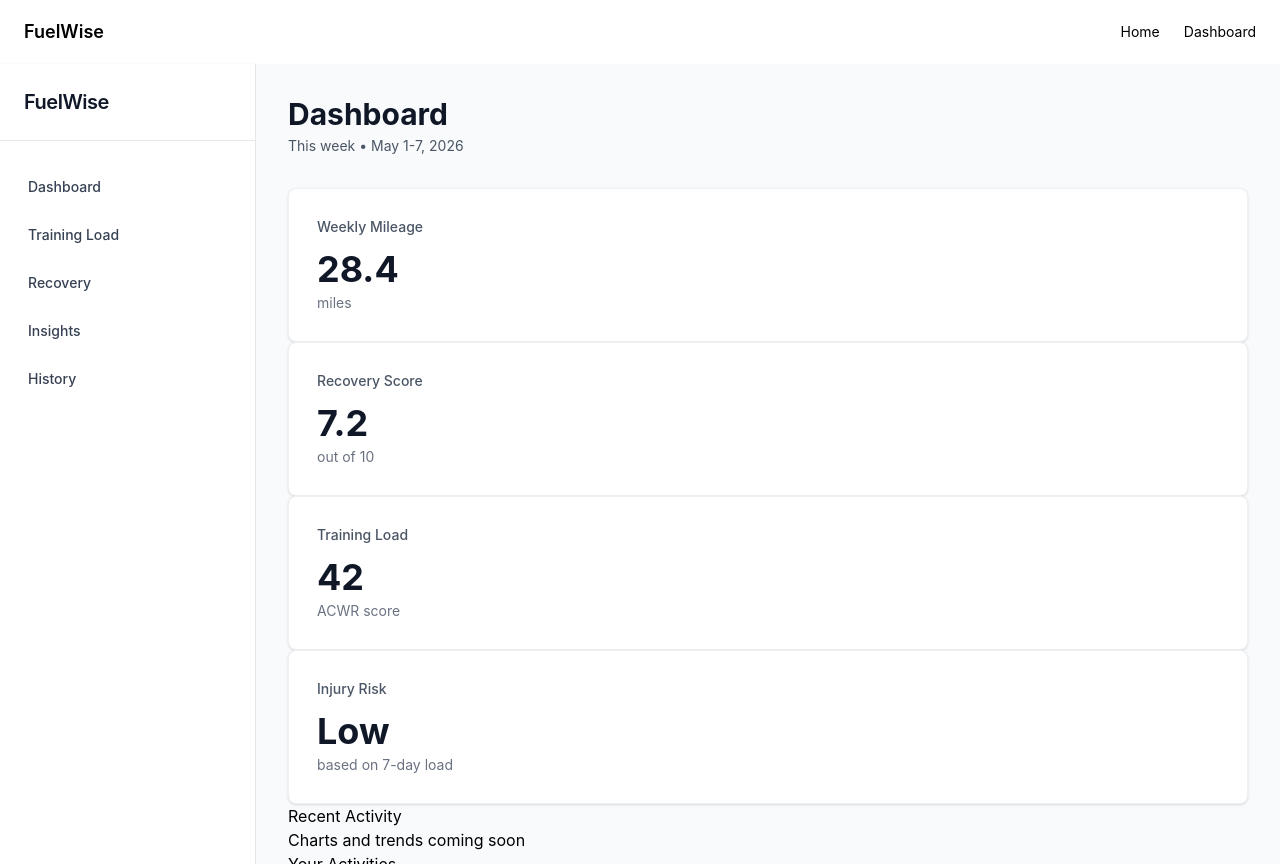
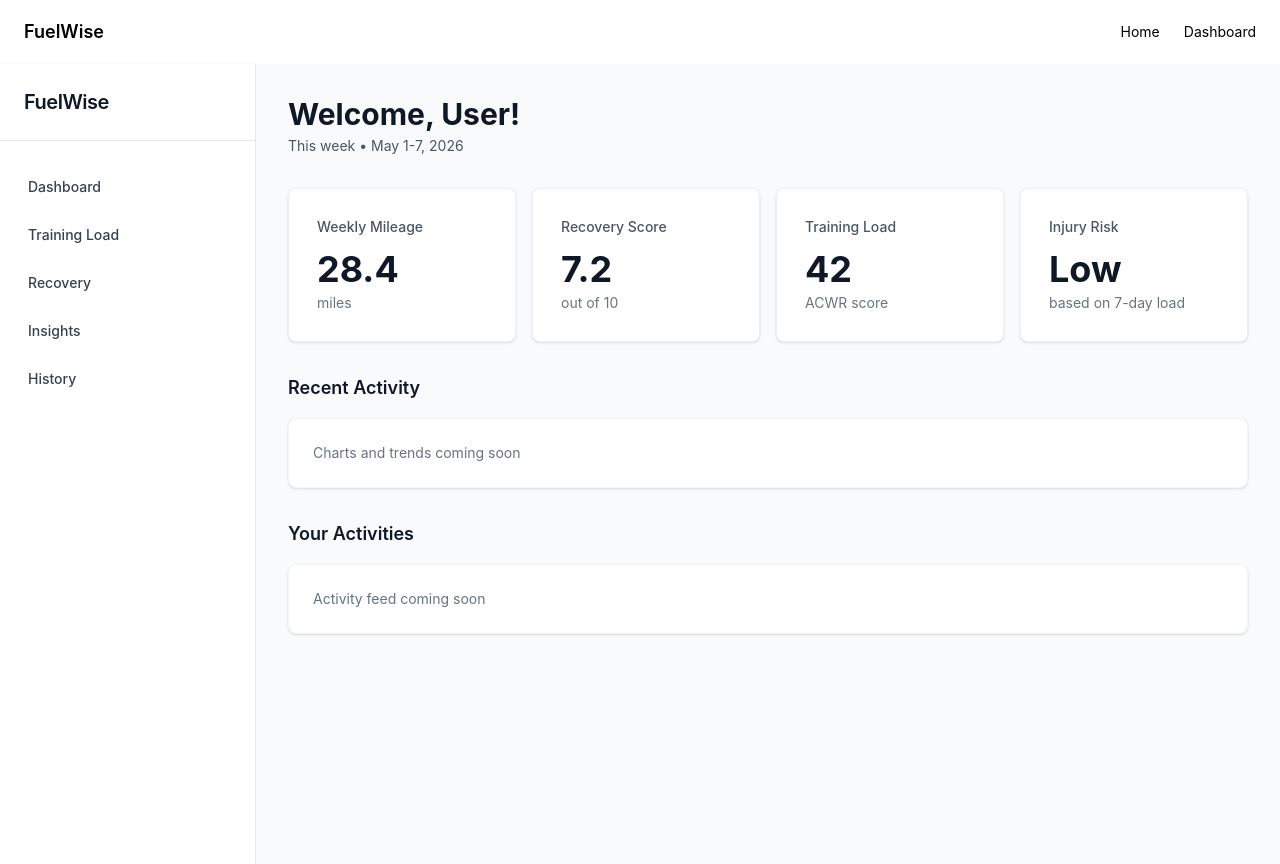
Before and after one commit to zstem001hz-droid/fuelwise-health, a React (Vite) app: page /dashboard in a window 1280 px wide. Built offline with nearby package versions, Linux system fonts and the light colour scheme.

Commit message:
feat(dashboard): complete dashboard shell with stats grid and placeholder analytics sections

```diff
--- a/src/pages/DashboardPage.tsx
+++ b/src/pages/DashboardPage.tsx
@@ -11,7 +11,7 @@ export default function DashboardPage() {
       <div className="flex-1 overflow-y-auto bg-gray-50 p-8">
         {/* Header section */}
         <div className="mb-8">
-          <h1 className="text-3xl font-bold text-gray-900">Dashboard</h1>
+          <h1 className="text-3xl font-bold text-gray-900">Welcome, User!</h1>
           <p className="mt-1 text-sm text-gray-600">
             {/* hardcoded data for debugging, will replace*/}
             This week • May 1-7, 2026
@@ -19,7 +19,7 @@ export default function DashboardPage() {
         </div>
 
         {/* Stats grid */}
-        <div className="">
+        <div className="mb-8 grid grid-cols-1 gap-4 md:grid-cols-2 lg:grid-cols-4">
           {/* hardcoded data for debugging, will replace with dynamic data from backend later. */}
           <StatCard title="Weekly Mileage" value="28.4" subtitle="miles" />
           <StatCard title="Recovery Score" value="7.2" subtitle="out of 10" />
@@ -30,20 +30,22 @@ export default function DashboardPage() {
             subtitle="based on 7-day load"
           />
         </div>
+
         {/* Analytics section */}
-        <div>
-          <h2>Recent Activity</h2>
-          <div>
-            <p>Charts and trends coming soon</p>
+        <div className="mb-8">
+          <h2 className="mb-4 text-lg font-semibold text-gray-900">Recent Activity</h2>
+          <div className="rounded-lg border border-gray-100 bg-white p-6 shadow-sm">
+            <p className="text-sm text-gray-500">Charts and trends coming soon</p>
           </div>
         </div>
+
         {/* Activity section */}
         <div>
-          <h2>
+          <h2 className="mb-4 text-lg font-semibold text-gray-900">
             Your Activities
           </h2>
-          <div>
-            <p>Activity feed coming soon</p>
+          <div className="rounded-lg border border-gray-100 bg-white p-6 shadow-sm">
+            <p className="text-sm text-gray-500">Activity feed coming soon</p>
           </div>
         </div>
       </div>
```
